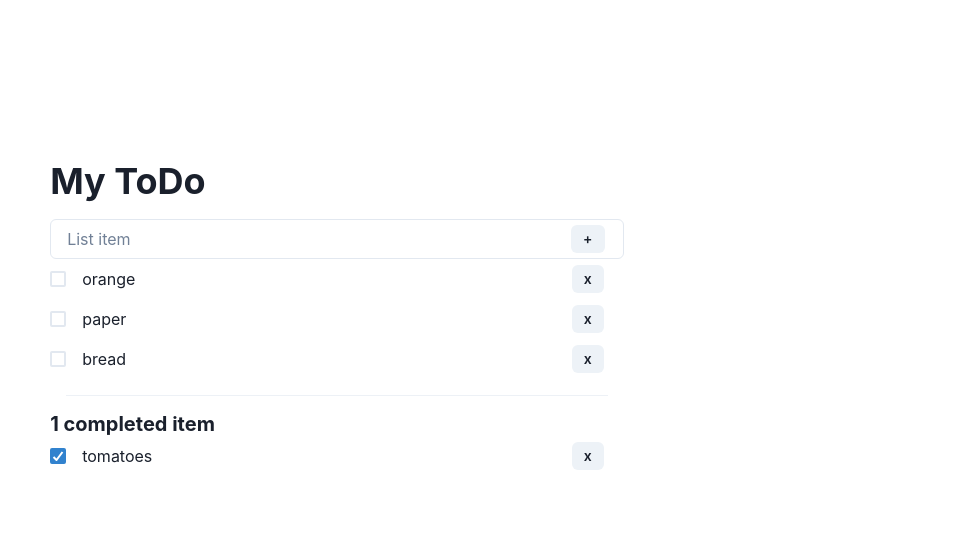
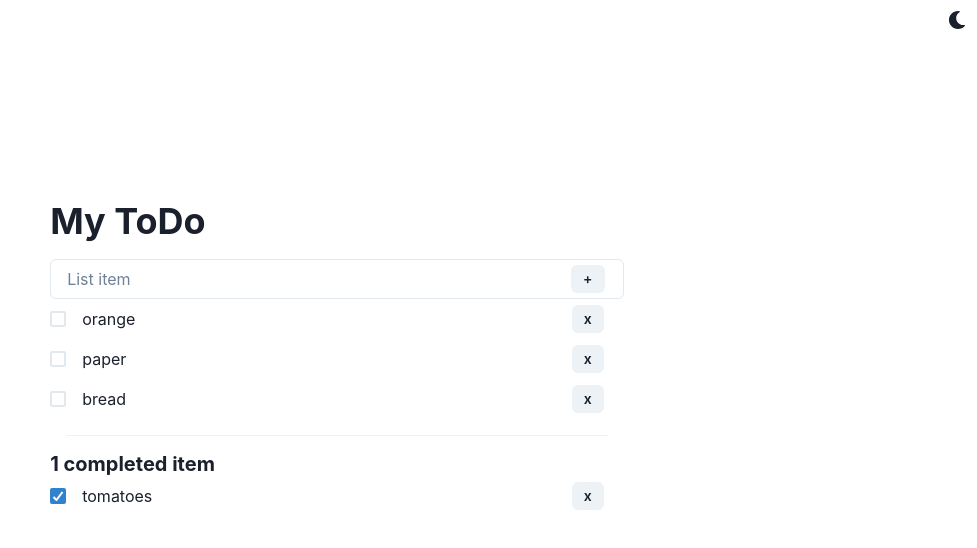
Before and after one commit to dalofe/MyToDo, a React (Vite) app: page / in a window 1280 px wide. Shown: the top 548 px of the page, without its empty margins (303-1280 px from the left). Built offline with nearby package versions, Linux system fonts and the light colour scheme.

Commit message:
theme added

```diff
--- a/package.json
+++ b/package.json
@@ -15,7 +15,8 @@
     "@emotion/styled": "^11.11.0",
     "framer-motion": "^10.16.5",
     "react": "^18.2.0",
-    "react-dom": "^18.2.0"
+    "react-dom": "^18.2.0",
+    "react-icons": "^4.12.0"
   },
   "devDependencies": {
     "@types/react": "^18.2.37",
--- a/src/App.jsx
+++ b/src/App.jsx
@@ -2,6 +2,7 @@ import { useState } from "react";
 import { TodoItemMemo as TodoItem } from "./components/TodoItem";
 import { Form } from "./components/Form";
 import { Box, Container, Divider, Heading, Text } from "@chakra-ui/react";
+import { ColorModeSwitcher } from "./components/ColorModeSwitcher";
 
 const initialList = [
   { id: "0", value: "orange", checked: false },
@@ -47,8 +48,12 @@ function App() {
   };
 
   return (
-    <Container marginTop='10rem'>
-      <Heading pb='1rem'>My ToDo</Heading>
+    <>
+      <Box textAlign="right">
+        <ColorModeSwitcher />
+      </Box>
+      <Container marginTop="10rem">
+        <Heading pb="1rem">My ToDo</Heading>
         <Form setTodo={setTodo} />
         {uncheckedList.length ? (
           <>
@@ -81,6 +86,7 @@ function App() {
           ))}
         </>
       </Container>
+    </>
   );
 }
 
--- /dev/null
+++ b/src/components/ColorModeSwitcher.jsx
@@ -0,0 +1,22 @@
+import { useColorMode, useColorModeValue, IconButton } from "@chakra-ui/react";
+import { FaMoon, FaSun } from "react-icons/fa";
+
+export const ColorModeSwitcher = (props) => {
+  const { toggleColorMode } = useColorMode();
+  const text = useColorModeValue("dark", "light");
+  const SwitchIcon = useColorModeValue(FaMoon, FaSun);
+
+  return (
+    <IconButton
+      size="md"
+      fontSize="lg"
+      aria-label={`Switch to ${text} mode`}
+      variant="ghost"
+      color="current"
+      marginLeft="2"
+      onClick={toggleColorMode}
+      icon={<SwitchIcon />}
+      {...props}
+    />
+  );
+};
```
Also changed, not shown: src/theme.js (added, +13 -0 lines), 1 other file (tests, documents, lock files or other folders). Lines whose indentation alone changed are shown as unchanged.
